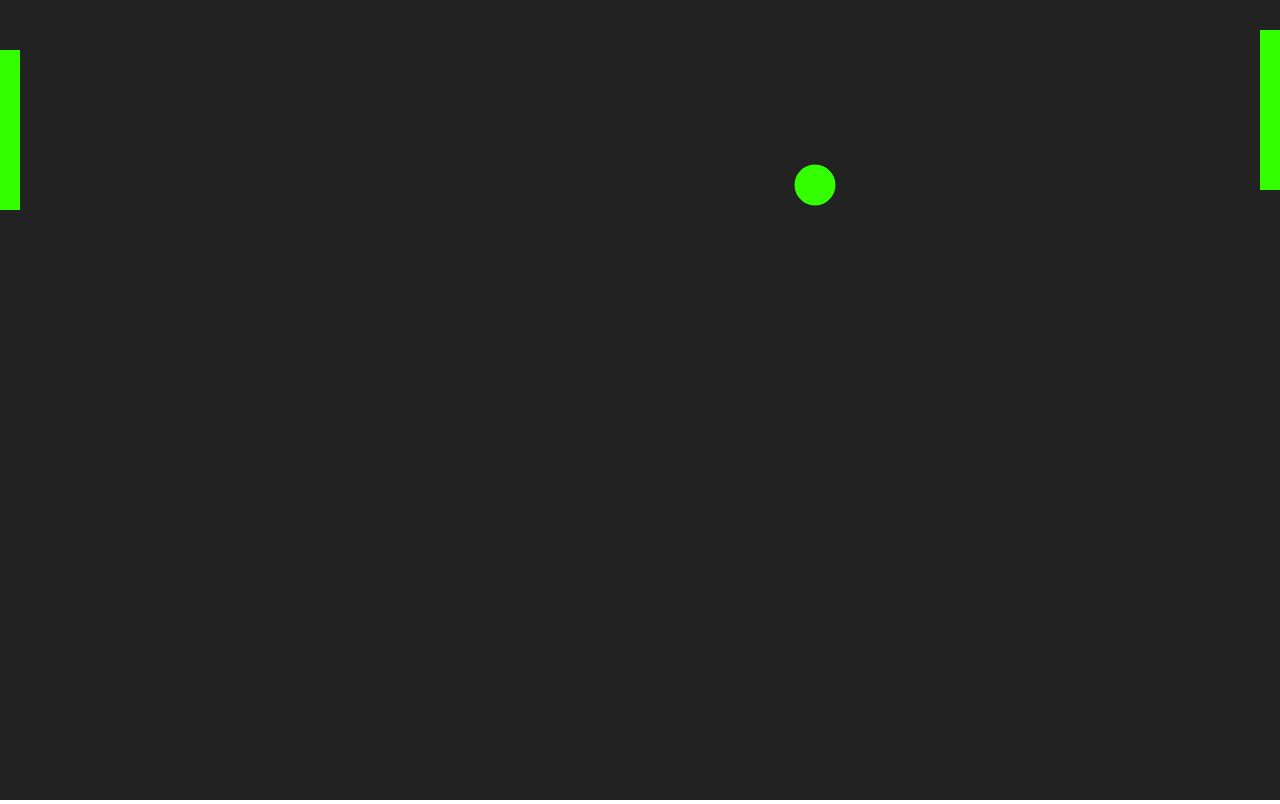
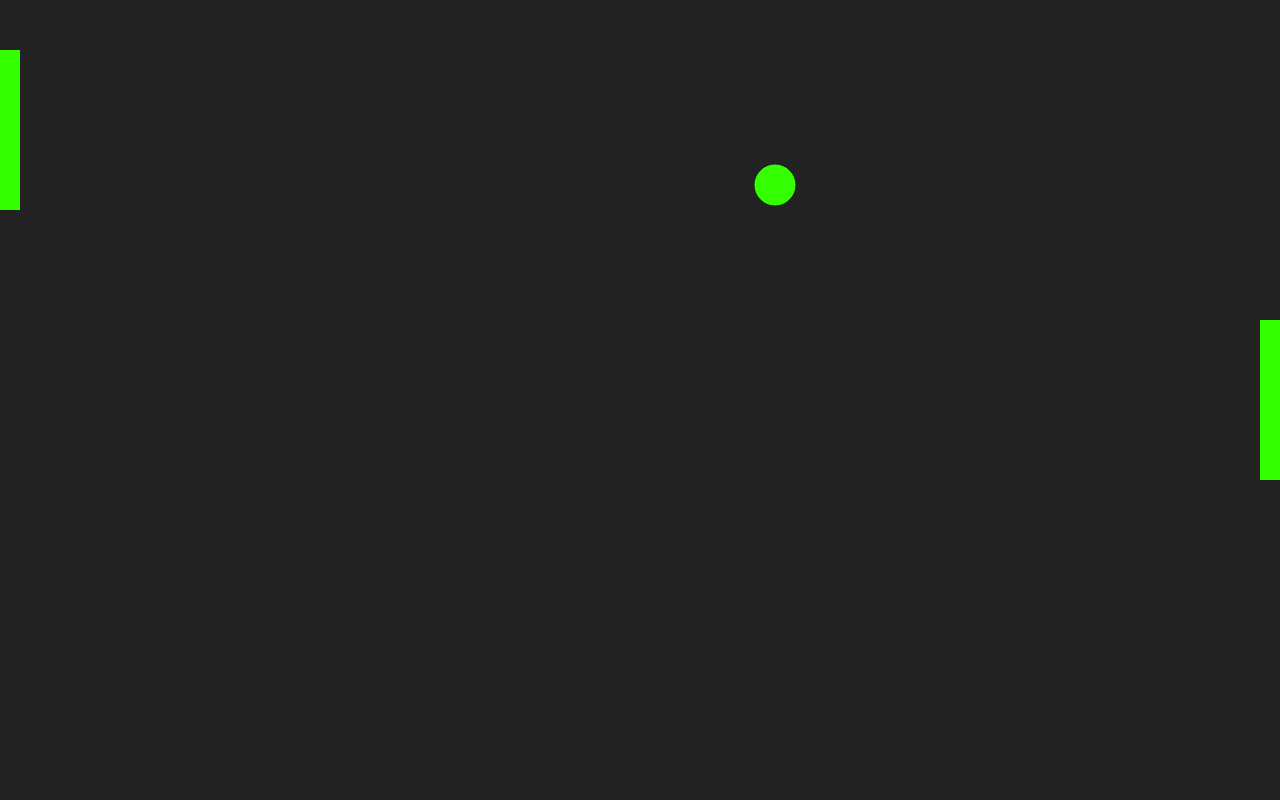
Before and after one commit to isek7or/Milestone-Project, a plain HTML site: page 1vsCom/index.html in a window 1280 px wide. Drawn offline with Linux system fonts and the light colour scheme.

Commit message:
player2 AI

```diff
--- a/1vsCom/index.html
+++ b/1vsCom/index.html
@@ -151,6 +151,32 @@
             }
         }
 
+        function player2AI(ball, paddle) {
+
+            if (ball.velocity.x > 0) {
+
+                if (ball.pos.y > paddle.pos.y) {
+
+                    paddle.pos.y += paddle.velocity.y;
+
+                    if (paddle.pos.y + paddle.height >= canvas.height) {
+
+                        paddle.pos.y = canvas.height - paddle.height;
+                    }
+                }
+
+                if (ball.pos.y < paddle.pos.y) {
+
+                    paddle.pos.y -= paddle.velocity.y;
+
+                    if (paddle.pos.y <= 0) {
+
+                        paddle.pos.y = 0;
+                    }
+                }
+            }
+        }
+
         const ball = new Ball(vec2(200, 200), vec2(5, 5), 20);
         const paddle1 = new Paddle(vec2(0, 50), vec2(5, 5), 20, 160);
         const paddle2 = new Paddle(vec2(canvas.width - 20, 30), vec2(5, 5), 20, 160);
@@ -160,7 +186,10 @@
             ball.update();
             paddle1.update();
             paddleCollisionWithEdges(paddle1);
+
             /* paddle2.update(); */
+            player2AI(ball, paddle2);
+
             ballCollisionWithTheEdges(ball);
             ballPaddleCollision(ball, paddle1);
             ballPaddleCollision(ball, paddle2);
```
